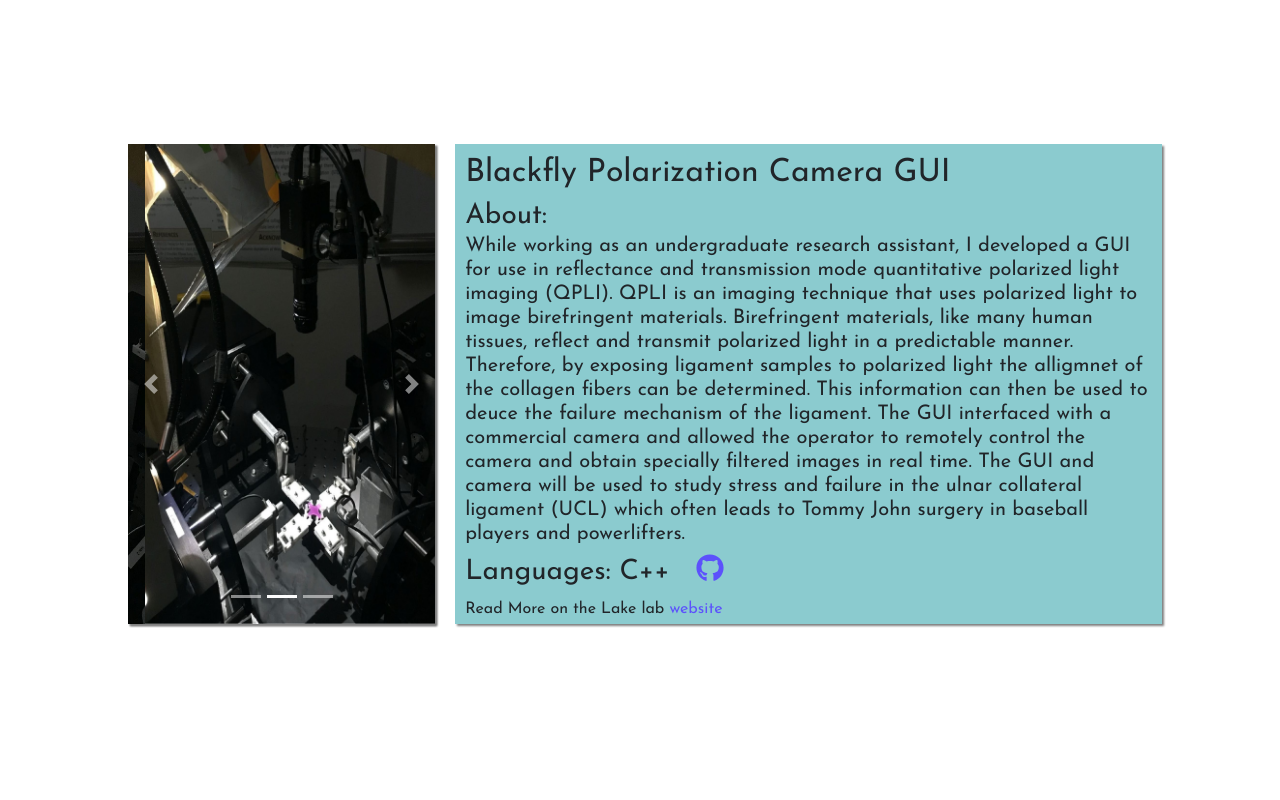
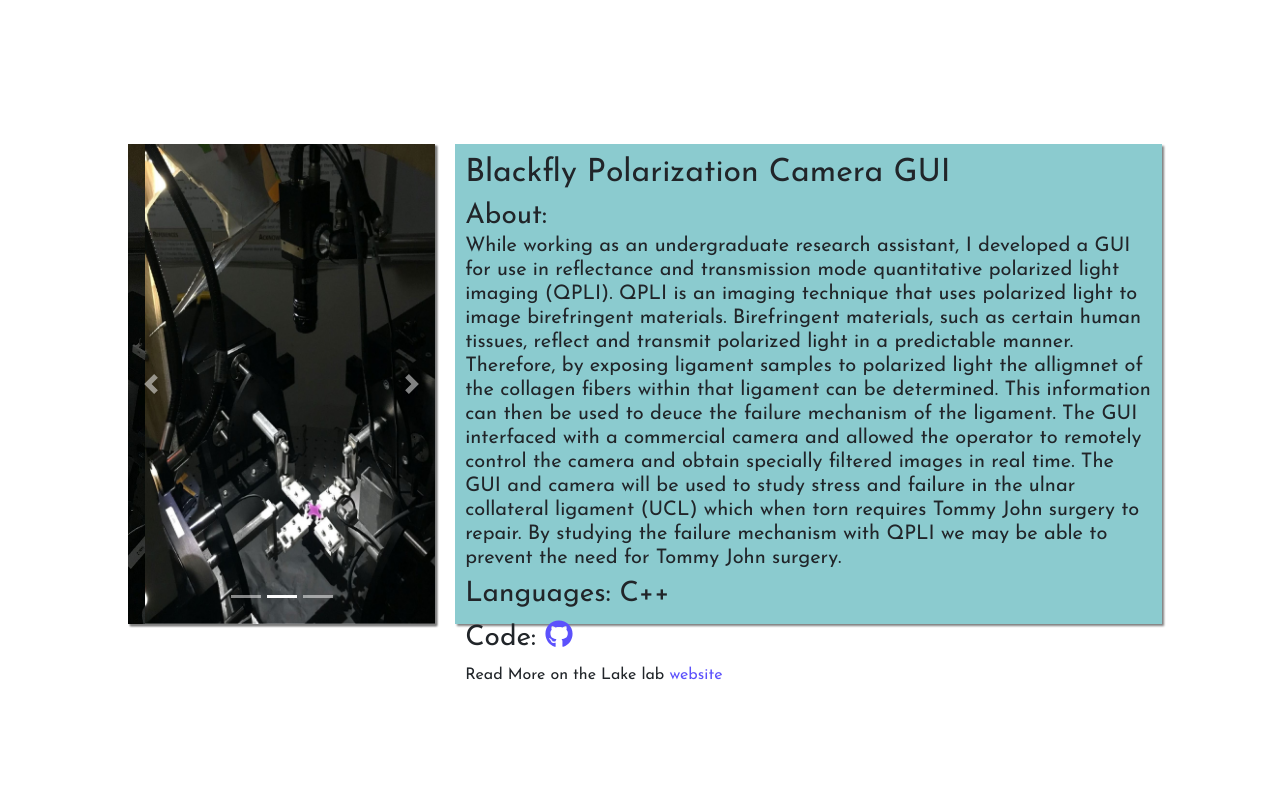
Before and after one commit to ejmeitz/My-Website, a React (Create React App) app in the folder front_end/: page /projects/blackfly in a window 1280 px wide. Shown: the top 800 px of the page. Built offline with nearby package versions, Linux system fonts and the light colour scheme; no server answers.

Commit message:
automated push

```diff
--- a/front_end/src/Components/subComponents/blackfly.js
+++ b/front_end/src/Components/subComponents/blackfly.js
@@ -148,14 +148,20 @@ export default class Blackfly extends Component {
                                     Blackfly Polarization Camera GUI
                                 </h2>
                                 <div className = "Info">
-                                    <h3>About: <h5>While working as an undergraduate research assistant, I
-                                        developed a GUI for use in reflectance and transmission mode quantitative polarized light imaging (QPLI). QPLI is an imaging technique that uses polarized light
-                                        to image birefringent materials. Birefringent materials, like many human tissues, reflect and transmit polarized light in a predictable manner. Therefore, by exposing
-                                        ligament samples to polarized light the alligmnet of the collagen fibers can be determined. This information can then be used to deuce the failure mechanism of the ligament.
-                                        The GUI interfaced with a commercial camera and allowed the operator to remotely control the camera and obtain specially
-                                        filtered images in real time. The GUI and camera will be used to study stress and failure in the ulnar collateral ligament (UCL) which often
-                                        leads to Tommy John surgery in baseball players and powerlifters.</h5> </h3>
-                                    <h3>Languages: C++ &nbsp;&nbsp;<a
+                                    <h3>About:
+                                        <h5>
+                                            While working as an undergraduate research assistant, I
+                                            developed a GUI for use in reflectance and transmission mode quantitative polarized light imaging (QPLI). QPLI is an imaging technique that uses polarized light
+                                            to image birefringent materials. Birefringent materials, such as certain human tissues, reflect and transmit polarized light in a predictable manner. Therefore, by exposing
+                                            ligament samples to polarized light the alligmnet of the collagen fibers within that ligament can be determined. This information can then be used to deuce the failure mechanism of the ligament.
+                                            The GUI interfaced with a commercial camera and allowed the operator to remotely control the camera and obtain specially
+                                            filtered images in real time. The GUI and camera will be used to study stress and failure in the ulnar collateral ligament (UCL) which
+                                            when torn requires Tommy John surgery to repair. By studying the failure mechanism with QPLI we may be able to prevent the need for Tommy
+                                            John surgery.
+                                        </h5>
+                                     </h3>
+                                    <h3>Languages: C++ &nbsp;&nbsp;</h3>
+                                    <h3>Code: <a
                                         href = "https://github.com/ejmeitz/GUI"
                                         className = "gitHub social"
                                         target = "_blank"
--- a/front_end/src/Components/subComponents/project3.js
+++ b/front_end/src/Components/subComponents/project3.js
@@ -159,7 +159,9 @@ export default class Project3 extends Component {
                                     Cooking a Hot Dog according to a Finite Differencing Model
                                 </h2>
                                 <div className = "Info">
-                                    <h3>About: <h5>During the Spring 2020 semester I took Heat Transfer where I was assinged a semester long project to cook a hot dog using what we learned in class.
+                                    <h3>About:
+                                        <h5>
+                                            During the Spring 2020 semester I took Heat Transfer where I was assinged a semester long project to cook a hot dog using what we learned in class.
                                             Throughout the year, my group and I worked to developed a radial finite differencing model of heat transfer in a hot dog. The end goal was to
                                             use our model and cook a hotdog. Our early model assumed that the temperature gradients in the hotdog were negligable at a given time which allowed us to apply the lumped capacitence model.
                                             However, when we calculated the convective and radiative heat transfer coefficients the Biot number was above 0.1 which disallowed us from using lumped capacitence. Therefore,
@@ -167,14 +169,19 @@ export default class Project3 extends Component {
                                             to model the temperature at the center, interior and exterior node. Then the equations were put into MATLAB to find the final cook time given our initial conditions. Our model predicted
                                             the hot dog would take 353 seconds to cook, and the real world hot dog took 402 seconds to cook under the same conditions as our model. While the real hot dog took slightly
                                             longer to cook conditions in the test did not exactly match the model. Despite that, when the data was plotted the only difference was the initial temperature of the hot dog and
-                                        the temperature of the hot dog followed the same trend as our model.   </h5> </h3>
-                                    <h3>Languages: MATLAB &nbsp;&nbsp;<a
+                                            the temperature of the hot dog followed the same trend as our model.
+                                         </h5>
+                                    </h3>
+                                    <h3>Languages: MATLAB &nbsp;&nbsp; </h3>
+                                        <h3>Code: &nbsp;
+                                            <a
                                             href = "https://github.com/ejmeitz/Radial-Finite-Differencing-Model--Cooking-a-HotDog"
                                             className = "gitHub social"
                                             target = "_blank"
                                             rel="noopener noreferrer">
                                             <FontAwesomeIcon icon = {faGithub} size = "1x" />
-                                        </a></h3>
+                                            </a>
+                                        </h3>
                                 </div>
                              </div>
                         </div>
```
Lines whose indentation alone changed are shown as unchanged.
